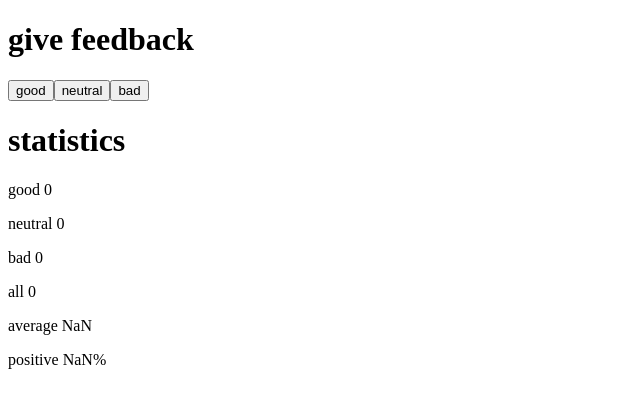
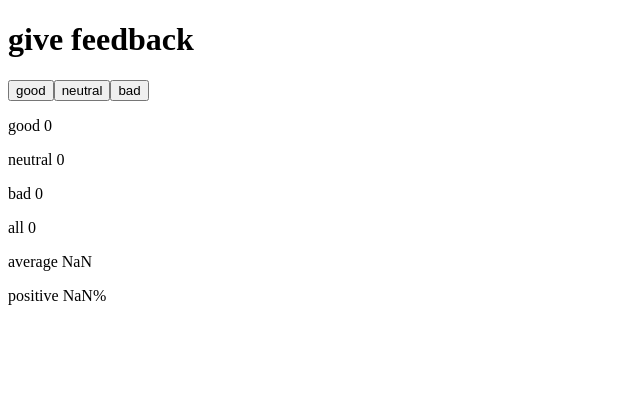
Before and after one commit to AriaLEntropy/my-fullstackopen-exercises, a React (Vite) app in the folder part1/unicafe/: page / in a window 1280 px wide. Shown: the top 408 px of the page, without its empty margins (0-640 px from the left). Built offline with nearby package versions, Linux system fonts and the light colour scheme.

Commit message:
Complete exercise 1.8

```diff
--- a/part1/unicafe/src/App.jsx
+++ b/part1/unicafe/src/App.jsx
@@ -1,10 +1,26 @@
 import { useState } from 'react'
+
+const Statistics = (props) => {
+ // console.log('Statistics props:', props)
+  const { good, neutral, bad } = props
+  return (
+    <div>
+      <p>good {good}</p>
+      <p>neutral {neutral}</p>
+      <p>bad {bad}</p>
+      <p>all {good + neutral + bad}</p>
+      <p>average {(good*1 + neutral*0 + bad*(-1)) / (good + neutral + bad)}</p>
+      <p>positive {((good / (good + neutral + bad)) * 100) + '%'}</p>
+    </div>
+  )
+}
 
 const App = () => {
   // save clicks of each button to its own state
   const [good, setGood] = useState(0)
   const [neutral, setNeutral] = useState(0)
   const [bad, setBad] = useState(0)
+
 
   return (
     <div>
@@ -14,15 +30,7 @@ const App = () => {
         <button onClick={() => setNeutral(neutral + 1)}>neutral</button>
         <button onClick={() => setBad(bad + 1)}>bad</button>
       </div>
-      <h1>statistics</h1>
-      <div>
-        <p>good {good}</p>
-        <p>neutral {neutral}</p>
-        <p>bad {bad}</p>
-        <p>all {good + neutral + bad}</p>
-        <p>average {(good*1 + neutral*0 + bad*(-1)) / (good + neutral + bad)}</p>
-        <p>positive {((good / (good + neutral + bad)) * 100) + '%'}</p>
-      </div>
+      <Statistics good={good} neutral={neutral} bad={bad} />
     </div>
   )
 }
```
